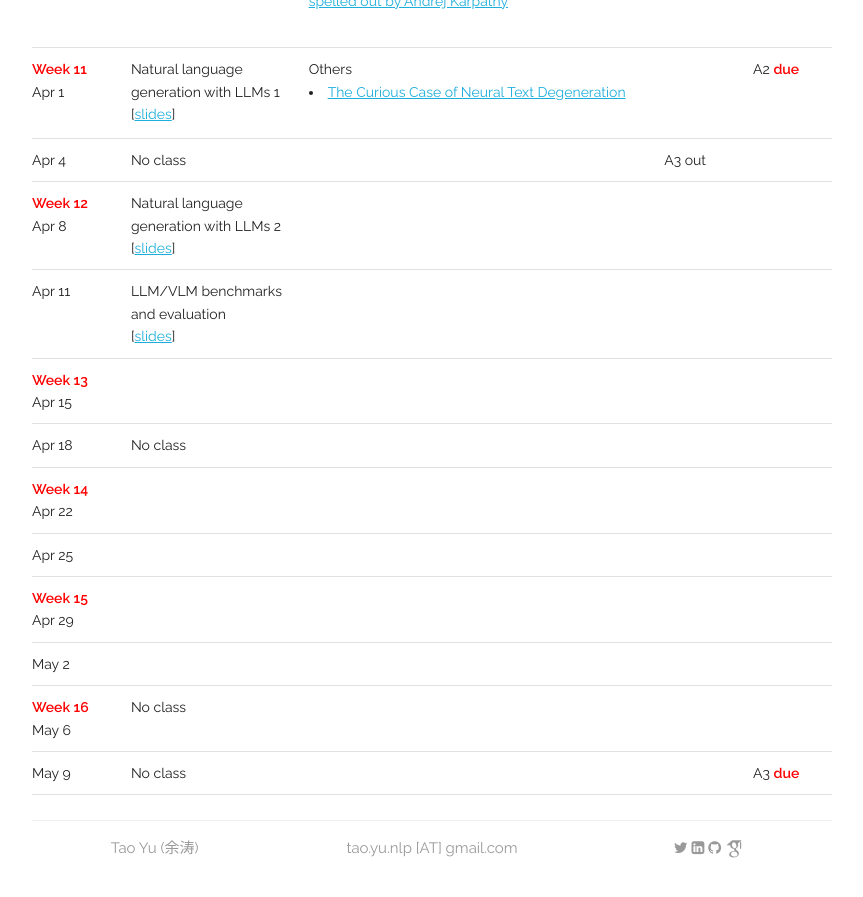
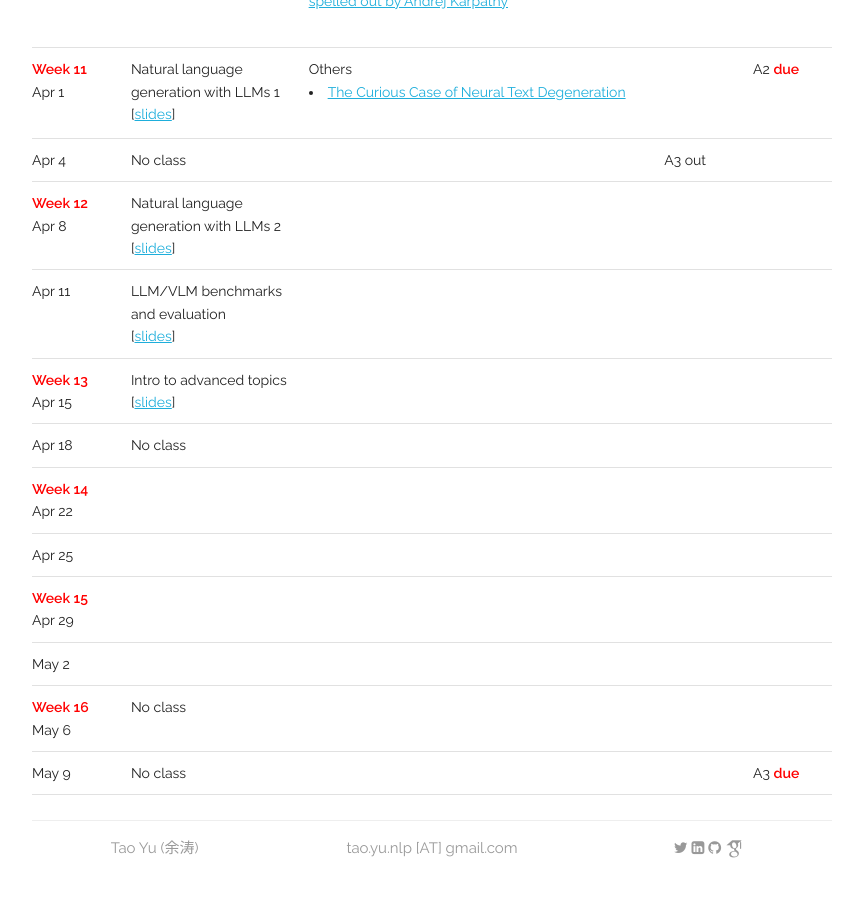
Before and after one commit to taoyds/taoyds.github.io, a Jekyll site: the page built from courses/comp3361.md, in a window 1280 px wide and 900 px high, scrolled down 3908 px. Shown: the top 897 px of the window, without its empty margins (208-1071 px from the left). Built offline with Jekyll 4.4.1, drawn with Linux system fonts in a browser that asks for light colours; some web fonts are replaced.

Commit message:
Update comp3361.yaml

```diff
--- a/_data/courses/comp3361.yaml
+++ b/_data/courses/comp3361.yaml
@@ -278,8 +278,8 @@ schedule:
   - date: Apr 15
     week: Week 13
     topic:
-      - title:
-        slides:
+      - title: Intro to advanced topics
+        slides: /assets/courses/COMP3361-25spring-lec19.pdf
     material:
     event:
     due:
```
